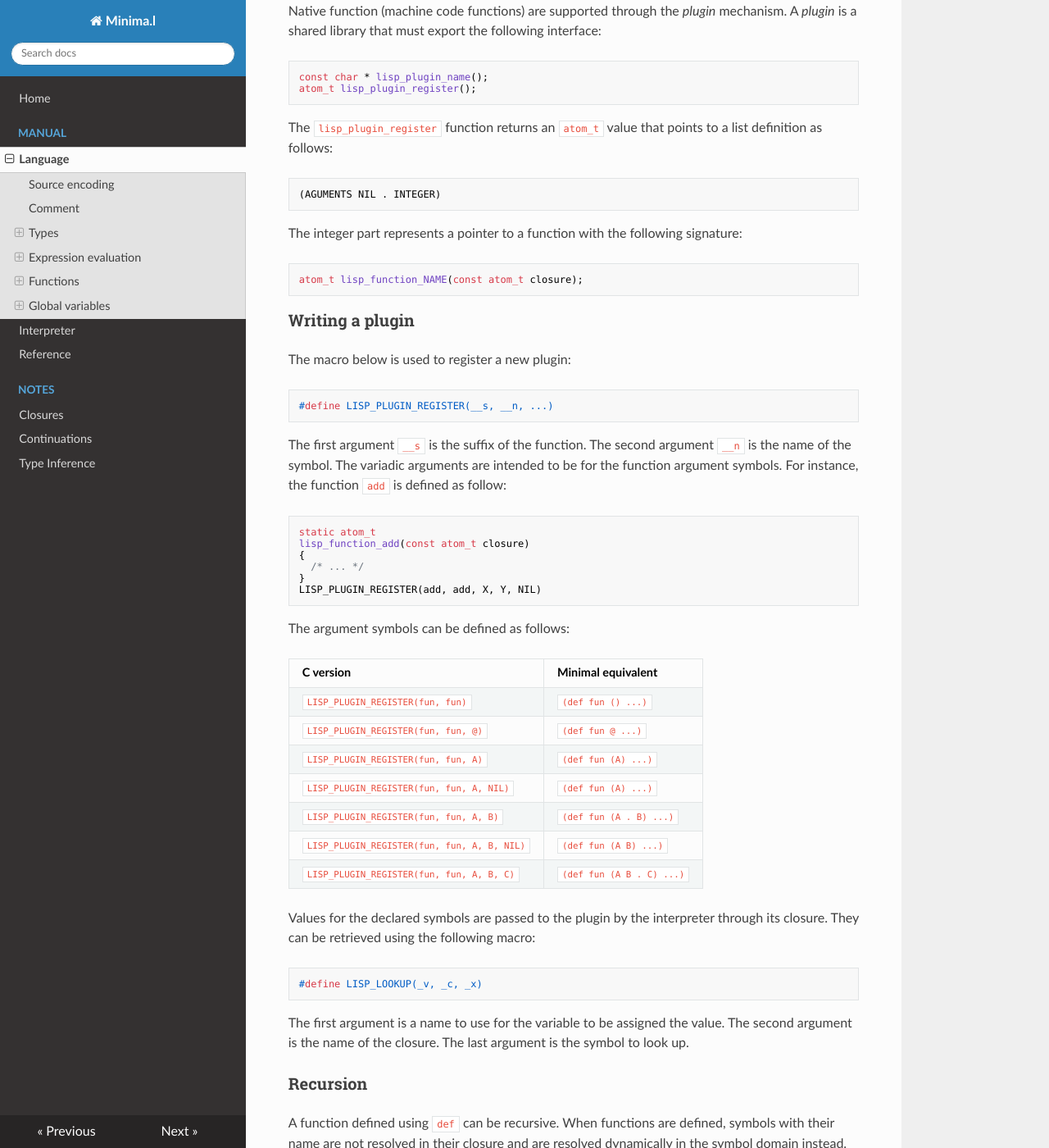
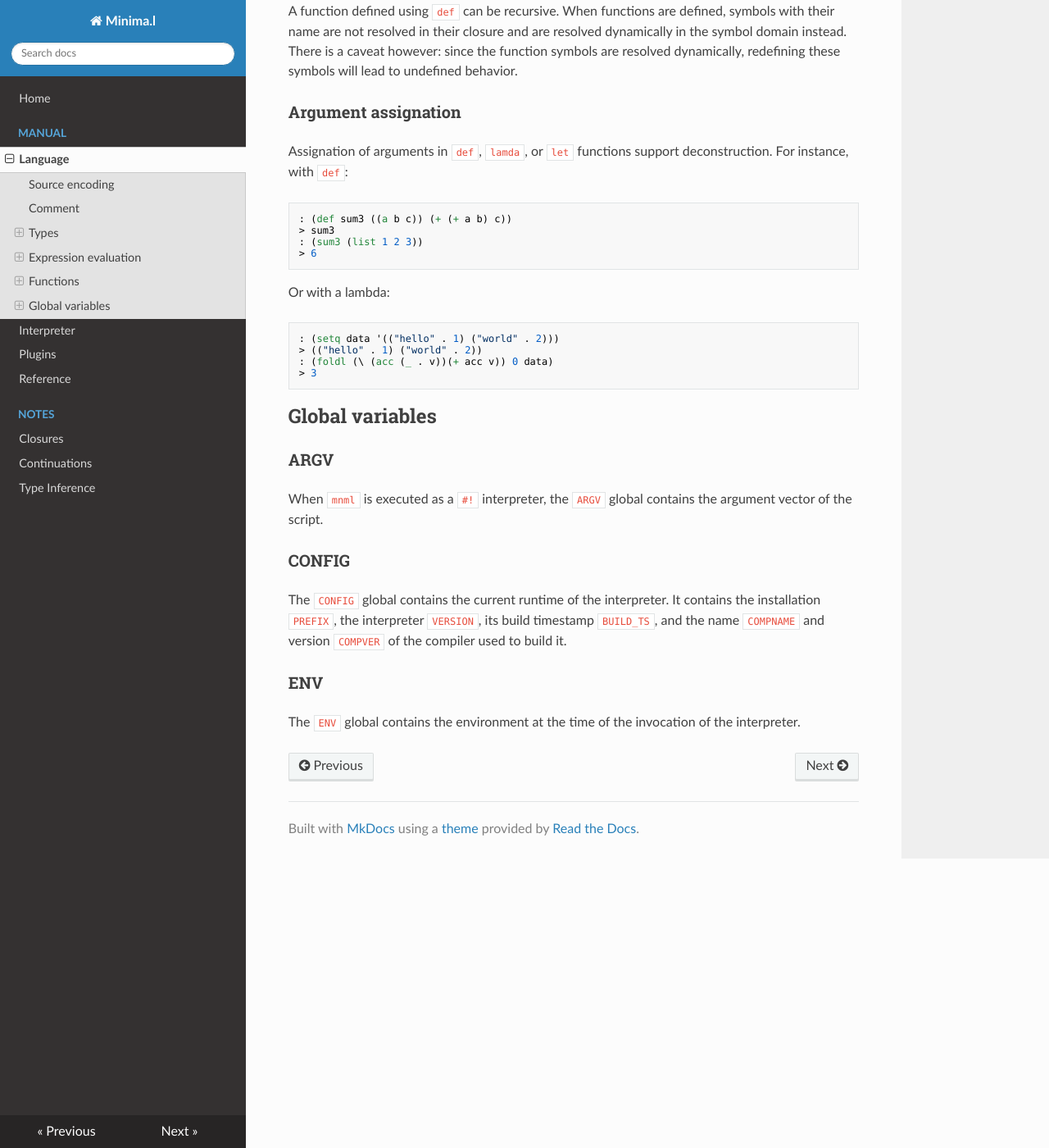
Before and after one commit to xguerin/minima.l, an MkDocs documentation site: the page built from docs/manual/Language.md, in a window 1280 px wide and 1400 px high, scrolled down 2530 px. Shown: the whole window at 82% size. Built offline with MkDocs 1.6.1, drawn with Linux system fonts in a browser that asks for light colours; nearby versions of some CDN libraries; some of the changed text lies outside the part shown.

Commit message:
Work on the PLUGIN documentation

````diff
--- a/docs/manual/Language.md
+++ b/docs/manual/Language.md
@@ -98,64 +98,6 @@
 : (+1 2)
 > 3
 ```
-### Native functions
-
-Native function (machine code functions) are supported through the _plugin_
-mechanism. A _plugin_ is a shared library that must export the following
-interface:
-```c
-const char * lisp_plugin_name();
-atom_t lisp_plugin_register();
-```
-The `lisp_plugin_register` function returns an `atom_t` value that points to a
-list definition as follows:
-```lisp
-(AGUMENTS NIL . INTEGER)
-```
-The integer part represents a pointer to a function with the following
-signature:
-```c
-atom_t lisp_function_NAME(const atom_t closure);
-```
-### Writing a plugin
-
-The macro below is used to register a new plugin:
-```c
-#define LISP_PLUGIN_REGISTER(__s, __n, ...)
-```
-The first argument `__s` is the suffix of the function. The second argument
-`__n` is the name of the symbol. The variadic arguments are intended to be
-for the function argument symbols. For instance, the function `add` is
-defined as follow:
-```c
-static atom_t
-lisp_function_add(const atom_t closure)
-{
-  /* ... */
-}
-LISP_PLUGIN_REGISTER(add, add, X, Y, NIL)
-```
-The argument symbols can be defined as follows:
-
-| C version                                 | Minimal equivalent      |
-|:------------------------------------------|:------------------------|
-| `LISP_PLUGIN_REGISTER(fun, fun)`            | `(def fun () ...)`        |
-| `LISP_PLUGIN_REGISTER(fun, fun, @)`         | `(def fun @ ...)`         |
-| `LISP_PLUGIN_REGISTER(fun, fun, A)`         | `(def fun (A) ...)`       |
-| `LISP_PLUGIN_REGISTER(fun, fun, A, NIL)`    | `(def fun (A) ...)`       |
-| `LISP_PLUGIN_REGISTER(fun, fun, A, B)`      | `(def fun (A . B) ...)`   |
-| `LISP_PLUGIN_REGISTER(fun, fun, A, B, NIL)` | `(def fun (A B) ...)`     |
-| `LISP_PLUGIN_REGISTER(fun, fun, A, B, C)`   | `(def fun (A B . C) ...)` |
-
-Values for the declared symbols are passed to the plugin by the interpreter
-through its closure. They can be retrieved using the following macro:
-```c
-#define LISP_LOOKUP(_v, _c, _x)
-```
-The first argument is a name to use for the variable to be assigned the value.
-The second argument is the name of the closure. The last argument is the symbol
-to look up.
-
 ### Recursion
 
 A function defined using `def` can be recursive. When functions are defined,
--- a/mkdocs.yml
+++ b/mkdocs.yml
@@ -1,10 +1,17 @@
 site_name: Minima.l
-theme: readthedocs
+theme:
+    name: readthedocs
+    highlightjs: true
+    hljs_languages:
+        - bash
+        - c
+        - lisp
 nav:
     - Home: index.md
     - Manual:
         - Language: manual/Language.md
         - Interpreter: manual/Interpreter.md
+        - Plugins: manual/Plugins.md
         - Reference: manual/Reference.md
     - Notes:
         - Closures: notes/Closures.md
````
Also changed, not shown: README.md (+2 -3 lines), docs/index.md (+2 -1 lines), docs/manual/Plugins.md (added, +135 -0 lines).
